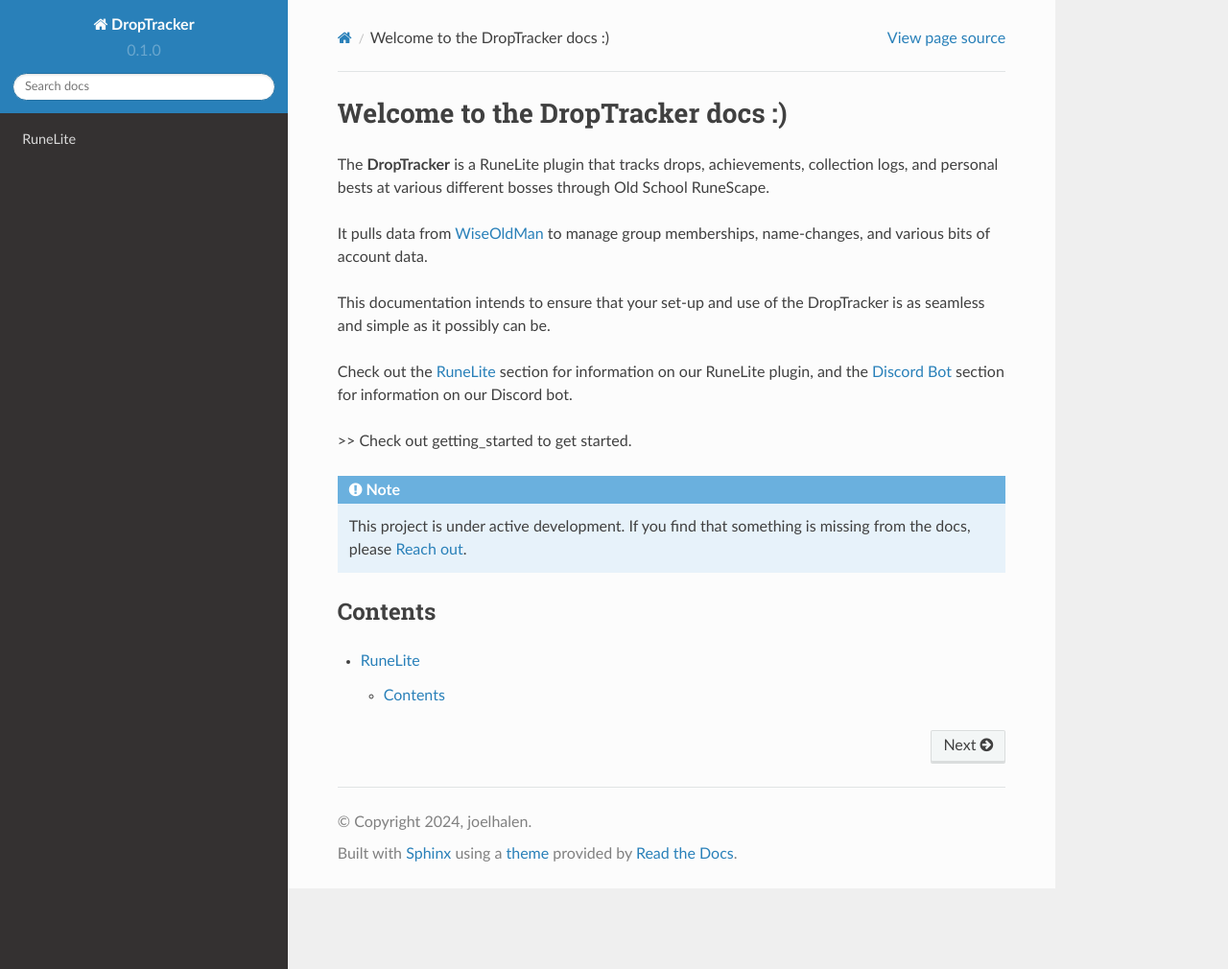
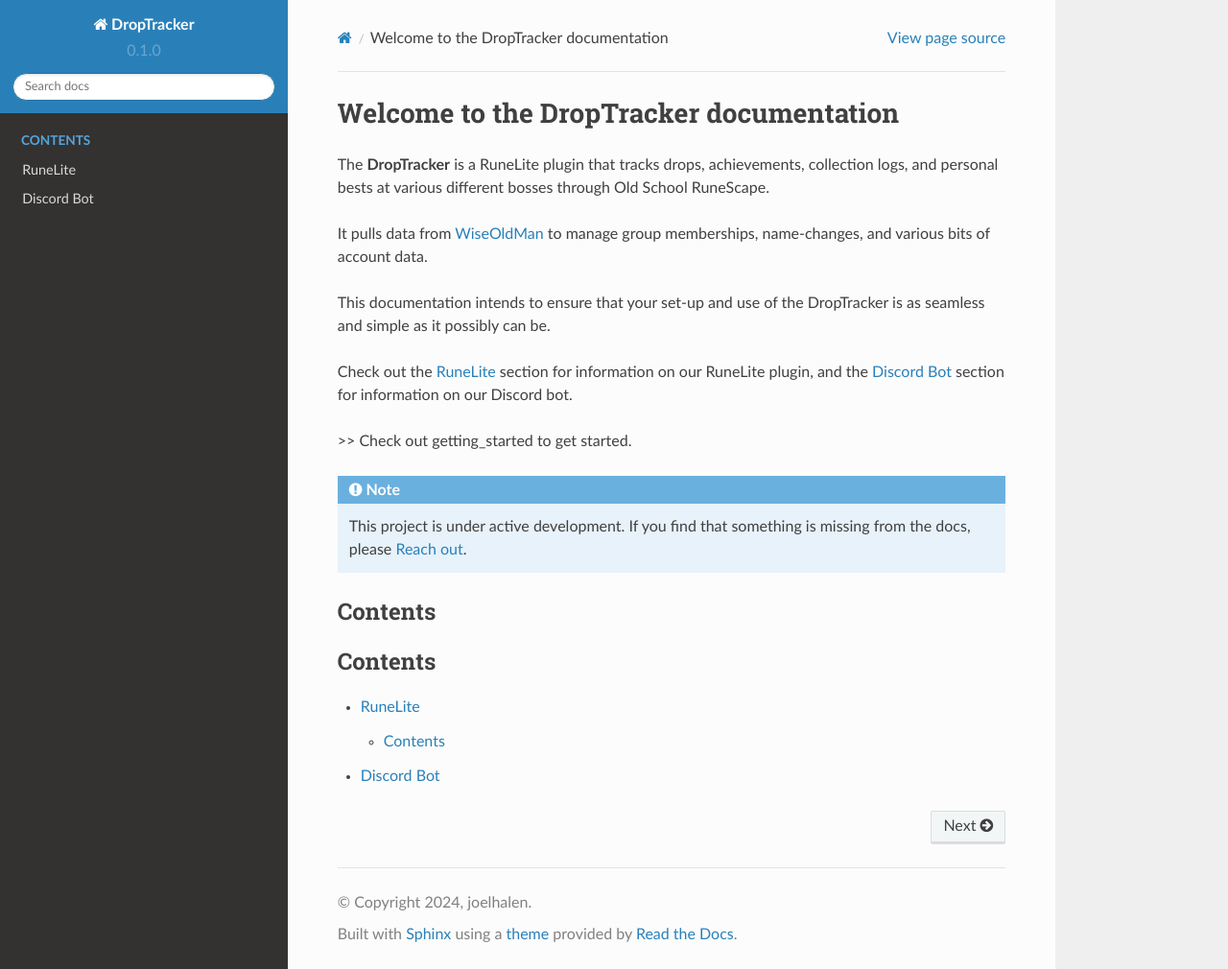
Before and after one commit to joelhalen/droptracker-docs, a Sphinx documentation site: the page built from docs/source/index.rst, in a window 1280 px wide and 1010 px high. Shown: the whole window at 96% size. Built offline with Sphinx 7.4.7 and the Read the Docs theme 2.0.0, drawn with Linux system fonts in a browser that asks for light colours; pages that are not in the unit, such as notebooks, are missing from menus.

Commit message:
Update index.rst

```diff
--- a/docs/source/index.rst
+++ b/docs/source/index.rst
@@ -1,4 +1,4 @@
-Welcome to the DropTracker docs :)
+Welcome to the DropTracker documentation
 ===================================
 
 The **DropTracker** is a RuneLite plugin that tracks drops, achievements, collection logs, and personal bests at various different bosses through Old School RuneScape.
@@ -19,7 +19,10 @@
 --------
 
 .. toctree::
+   :maxdepth: 2
+   :caption: Contents
 
    welcome
    runelite
-   discord
+   discord_bot
+   getting_started
```
